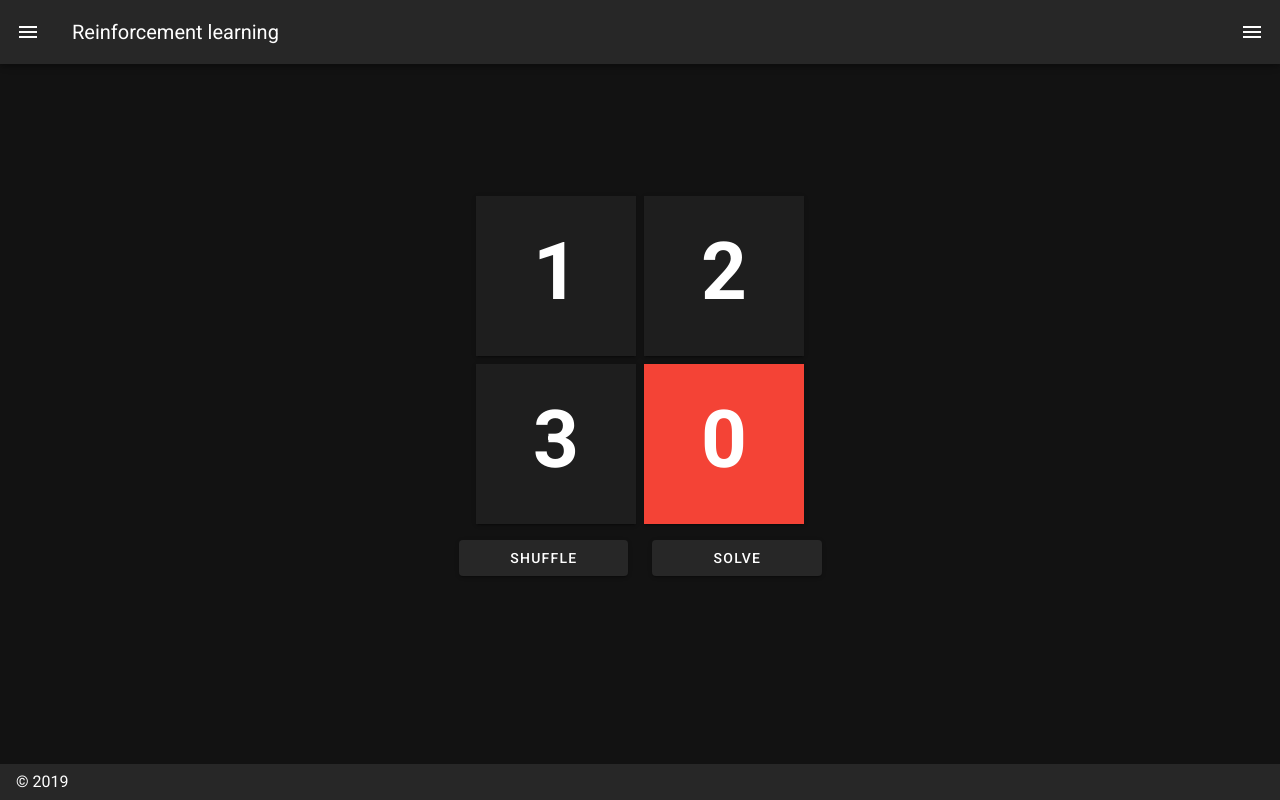
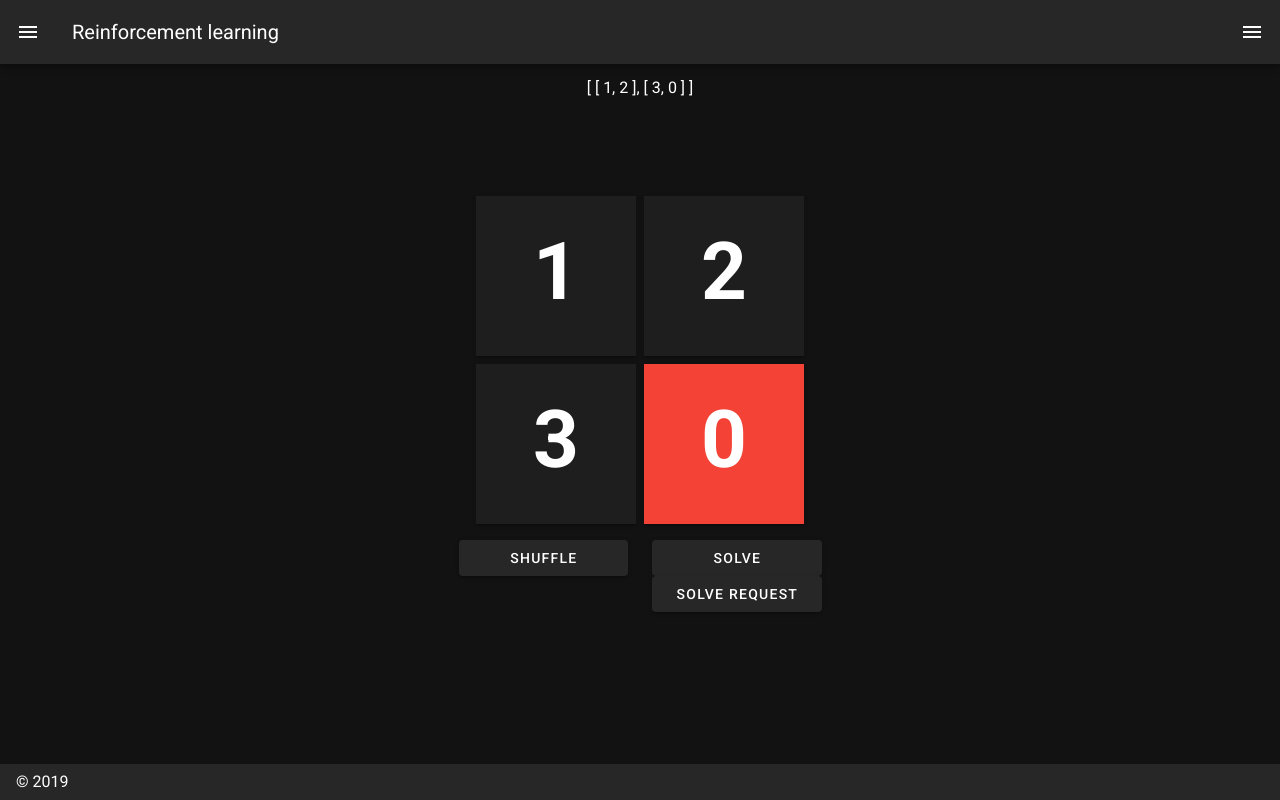
Before and after one commit to Sanseli/reinforcement-learning, a Nuxt app: page /sliding-puzzle in a window 1280 px wide. Built offline with nearby package versions, Linux system fonts and the light colour scheme.

Commit message:
:sparkles: get solutions by http request

```diff
--- a/nuxt.config.js
+++ b/nuxt.config.js
@@ -41,7 +41,11 @@ export default {
   ** Nuxt.js modules
   */
   modules: [
+    '@nuxtjs/axios'
   ],
+  axios: {
+    // proxyHeaders: false
+  },
   /*
   ** vuetify module configuration
   ** https://github.com/nuxt-community/vuetify-module
--- a/package.json
+++ b/package.json
@@ -11,6 +11,7 @@
     "generate": "nuxt generate"
   },
   "dependencies": {
+    "@nuxtjs/axios": "^5.8.0",
     "inquirer": "^7.0.0",
     "nuxt": "^2.0.0"
   },
--- a/pages/sliding-puzzle.vue
+++ b/pages/sliding-puzzle.vue
@@ -2,6 +2,8 @@
   <v-container fluid>
     <v-row justify="center" style="height: 3em;">
       <h1>{{getMessage()}}</h1>
+
+      {{this.grid}}
     </v-row>
     <label hidden>{{ count}}</label>
     <v-row style="padding-top: 5em">
@@ -44,6 +46,9 @@
             <v-btn block @click="solve" :disabled="shuffling">
               Solve
             </v-btn>
+            <v-btn block @click="solveRequest" >
+              Solve request
+            </v-btn>
           </v-col>
         </v-row>
       </v-col>
@@ -83,20 +88,7 @@
 
                 grid: [[1, 2], [3, 0]],
 
-                solutions: [
-                    {"configuration": [[2, 0], [1, 3]], "action": "Left"},
-                    {"configuration": [[2, 3], [0, 1]], "action": "Right"},
-                    {"configuration": [[3, 1], [0, 2]], "action": "Up"},
-                    {"configuration": [[2, 3], [1, 0]], "action": "Up"},
-                    {"configuration": [[3, 0], [2, 1]], "action": "Down"},
-                    {"configuration": [[0, 1], [3, 2]], "action": "Right"},
-                    {"configuration": [[1, 2], [3, 0]], "action": "Down"},
-                    {"configuration": [[1, 0], [3, 2]], "action": "Down"},
-                    {"configuration": [[3, 1], [2, 0]], "action": "Left"},
-                    {"configuration": [[1, 2], [0, 3]], "action": "Right"},
-                    {"configuration": [[0, 2], [1, 3]], "action": "Down"},
-                    {"configuration": [[0, 3], [2, 1]], "action": "Down"}
-                ],
+                solutions: [],
 
                 snackbar: false,
                 count: 0,
@@ -127,6 +119,36 @@
                     } else this.shuffling = false
                 }, 200)
 
+            },
+            async solveRequest() {
+
+                this.solutions = await this.$axios.$get(`http://localhost:8881/solve?grid=[[${this.grid[0][0]}, ${this.grid[0][1]}], [${this.grid[1][0]}, ${this.grid[1][1]}]]`)
+                console.log(this.solutions)
+                this.count += 1
+
+                if (
+                    this.grid[0][0] === 1 &&
+                    this.grid[0][1] === 2 &&
+                    this.grid[1][0] === 3 &&
+                    this.grid[1][1] === 0
+                ) {
+                    this.solved = true;
+                }
+                else {
+                    const solution = this.findAction();
+
+                    if (solution === false) {
+                        this.snackbar = true;
+                        setTimeout(()=> {
+                            this.shuffle()
+                        }, 1000)
+                    }
+                    else {
+                        setTimeout(()=> {
+                            this.switchNumbers(solution.action, 'solve')
+                        }, 1000)
+                    }
+                }
             },
             solve() {
                 this.count += 1
```
Also changed, not shown: plugins/axios.js (added), 1 other file (tests, documents, lock files or other folders).
